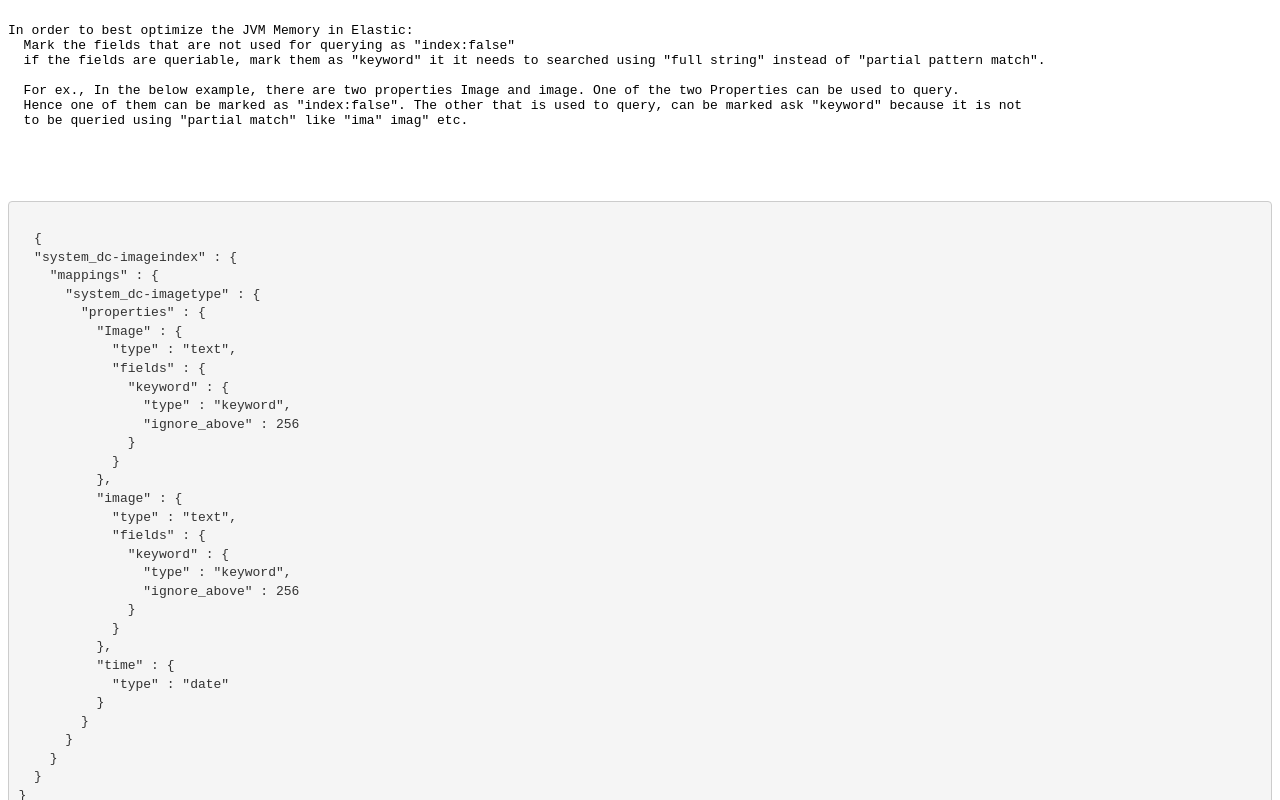
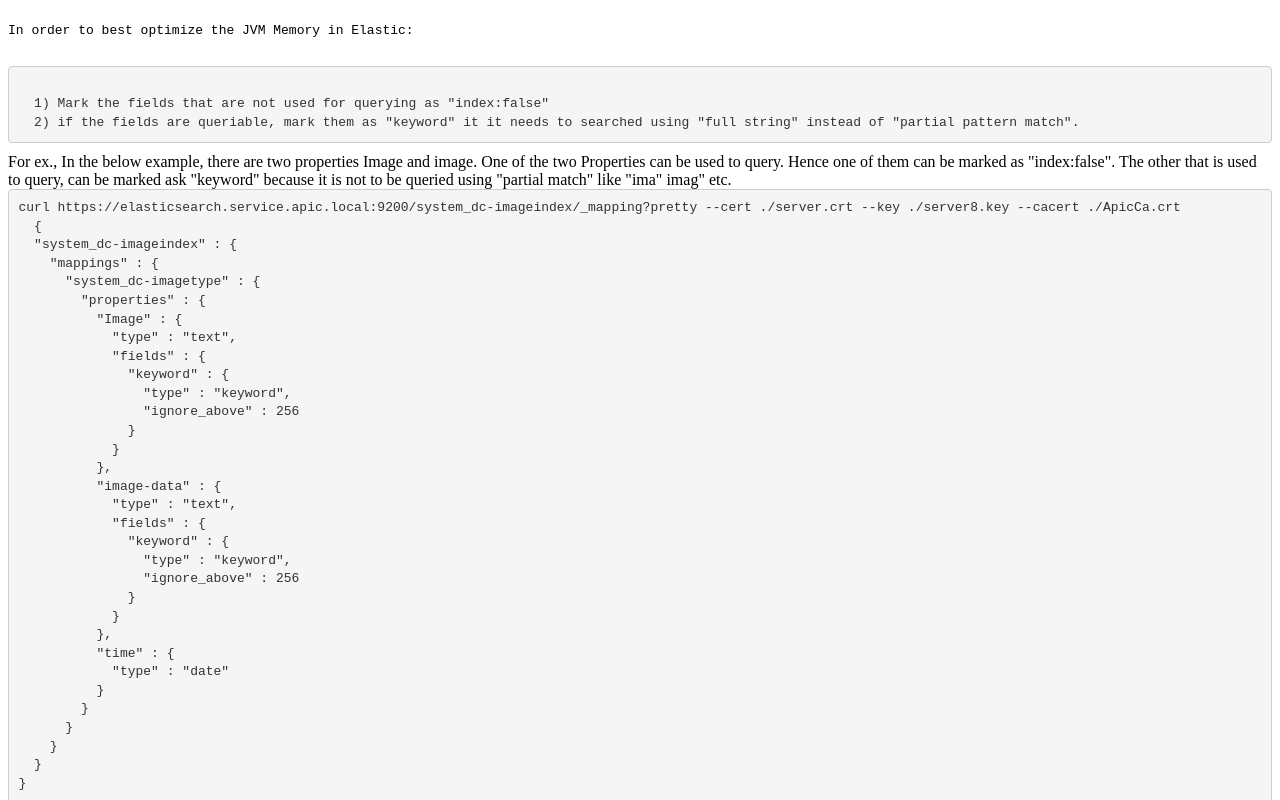
Before and after one commit to jala-dx/jala-dx.github.io, a plain HTML site: page Elasticsearch-mapping.html in a window 1280 px wide. Shown: the top 800 px of the page. Drawn offline with Linux system fonts and the light colour scheme.

Commit message:
Update Elasticsearch-mapping.html

```diff
--- a/Elasticsearch-mapping.html
+++ b/Elasticsearch-mapping.html
@@ -20,17 +20,18 @@ pre.code {
         <PRE>
 
 In order to best optimize the JVM Memory in Elastic:
-  Mark the fields that are not used for querying as "index:false"
-  if the fields are queriable, mark them as "keyword" it it needs to searched using "full string" instead of "partial pattern match".
+
+</PRE><PRE class="code">
+  1) Mark the fields that are not used for querying as "index:false"
+  2) if the fields are queriable, mark them as "keyword" it it needs to searched using "full string" instead of "partial pattern match".
+</PRE></PRE>
 
   For ex., In the below example, there are two properties Image and image. One of the two Properties can be used to query.
   Hence one of them can be marked as "index:false". The other that is used to query, can be marked ask "keyword" because it is not
   to be queried using "partial match" like "ima" imag" etc.
 
-
-
-  </PRE><PRE class="code">
-
+</PRE><PRE class="code">
+curl https://elasticsearch.service.apic.local:9200/system_dc-imageindex/_mapping?pretty --cert ./server.crt --key ./server8.key --cacert ./ApicCa.crt
   {
   "system_dc-imageindex" : {
     "mappings" : {
@@ -45,7 +46,7 @@ In order to best optimize the JVM Memory in Elastic:
               }
             }
           },
-          "image" : {
+          "image-data" : {
             "type" : "text",
             "fields" : {
               "keyword" : {
@@ -63,7 +64,7 @@ In order to best optimize the JVM Memory in Elastic:
   }
 }
 
-The resultant output of this would be
+The above to achieve better performance would be to do the following changes
 
 
 {
@@ -95,6 +96,17 @@ The resultant output of this would be
 
 </PRE></PRE>
 
+</PRE><PRE class="code">
+Note the below property is marked as "index": false. if a field cannot be indexed, then no need to specify keyword/text
+cuz it does not matter due to the fact that it cannot be indexed.
+
+          "image-data" : {
+            "type" : "text",
+             “index”: false
+          },
+
+</PRE></PRE>
+
 </PRE>
     </BODY>
 </HTML>
```
